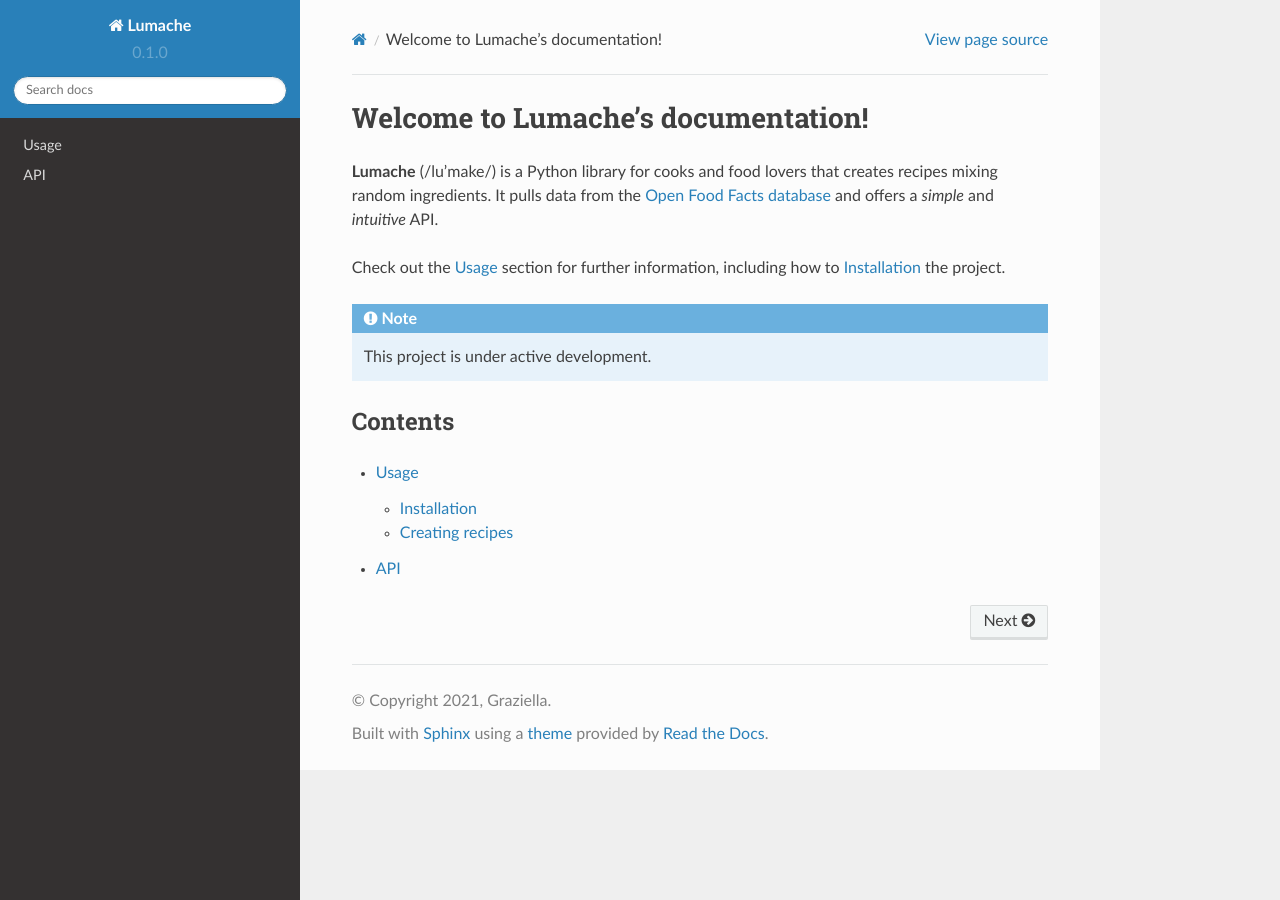
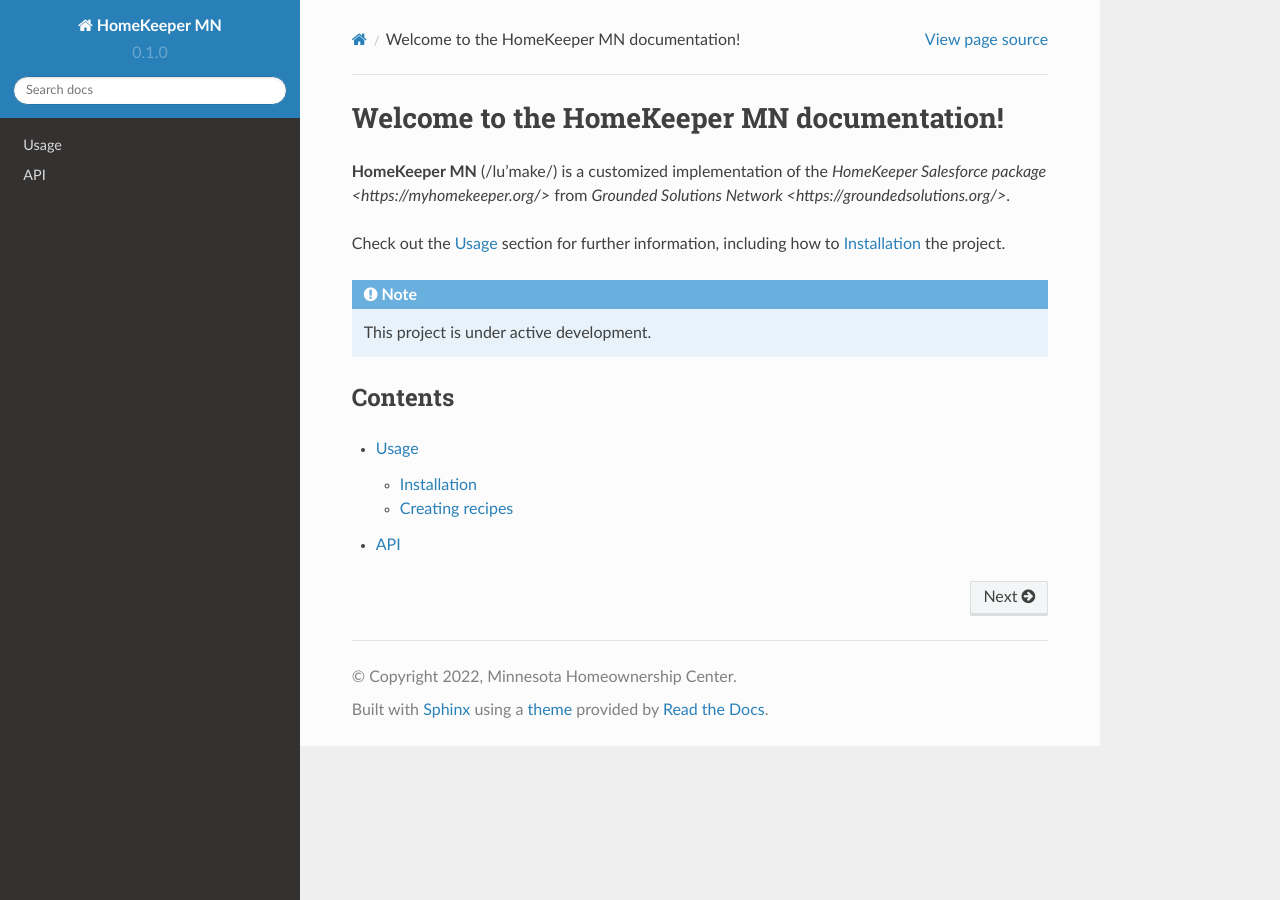
Before and after one commit to nick-hocmn/homekeeper-mn, a Sphinx documentation site: the page built from docs/source/index.rst, in a window 1280 px wide. Built offline with Sphinx 7.4.7 and the Read the Docs theme 2.0.0, drawn with Linux system fonts in a browser that asks for light colours.

Commit message:
initial commit

```diff
--- a/docs/source/conf.py
+++ b/docs/source/conf.py
@@ -2,9 +2,9 @@
 
 # -- Project information
 
-project = 'Lumache'
-copyright = '2021, Graziella'
-author = 'Graziella'
+project = 'HomeKeeper MN'
+copyright = '2022, Minnesota Homeownership Center'
+author = 'Nick Mendler'
 
 release = '0.1'
 version = '0.1.0'
--- a/docs/source/index.rst
+++ b/docs/source/index.rst
@@ -1,10 +1,7 @@
-Welcome to Lumache's documentation!
+Welcome to the HomeKeeper MN documentation!
 ===================================
 
-**Lumache** (/lu'make/) is a Python library for cooks and food lovers
-that creates recipes mixing random ingredients.
-It pulls data from the `Open Food Facts database <https://world.openfoodfacts.org/>`_
-and offers a *simple* and *intuitive* API.
+**HomeKeeper MN** (/lu'make/) is a customized implementation of the `HomeKeeper Salesforce package <https://myhomekeeper.org/>` from `Grounded Solutions Network <https://groundedsolutions.org/>`.
 
 Check out the :doc:`usage` section for further information, including
 how to :ref:`installation` the project.
--- a/pyproject.toml
+++ b/pyproject.toml
@@ -3,6 +3,6 @@
 build-backend = "flit_core.buildapi"
 
 [project]
-name = "lumache"
-authors = [{name = "Graziella", email = "graziella@lumache"}]
+name = "homekeeperMn"
+authors = [{name = "Nick Mendler", email = "nick@hocmn.org"}]
 dynamic = ["version", "description"]
```
